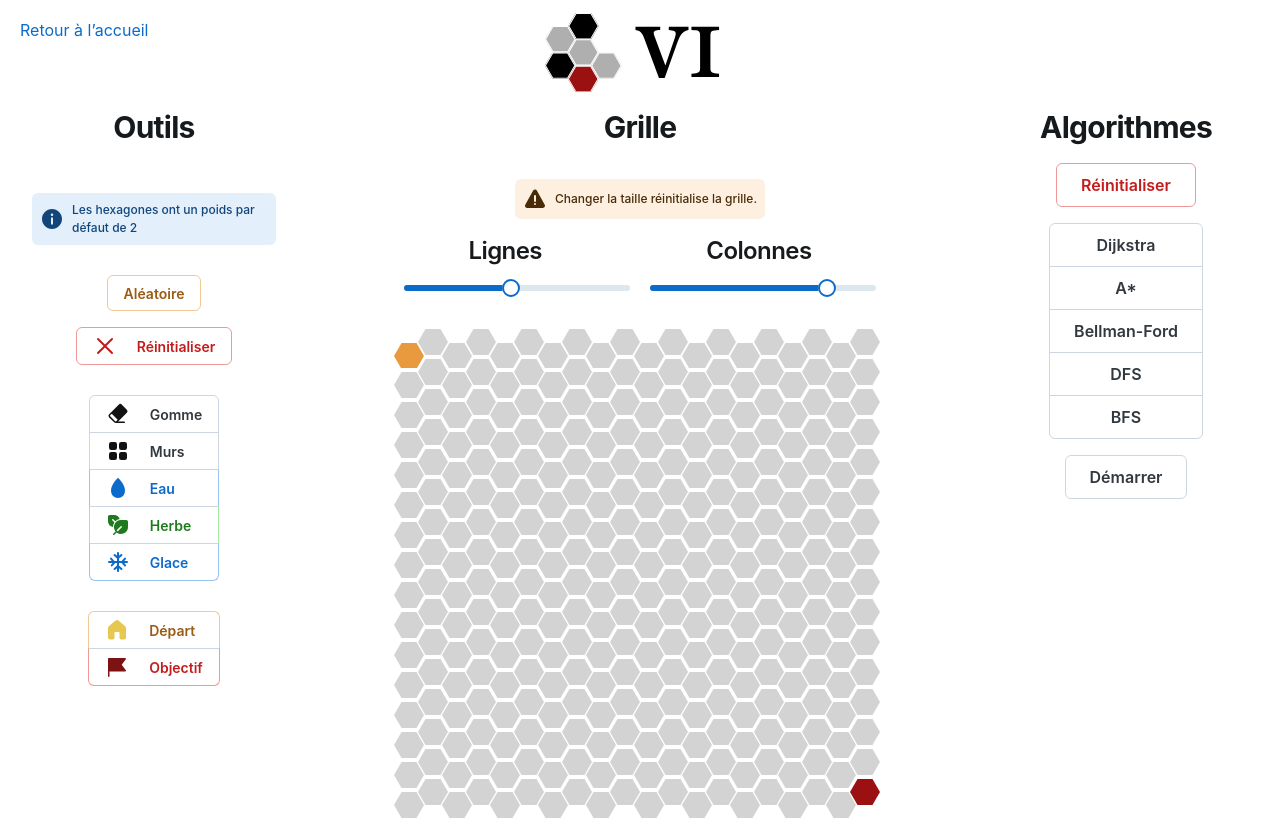
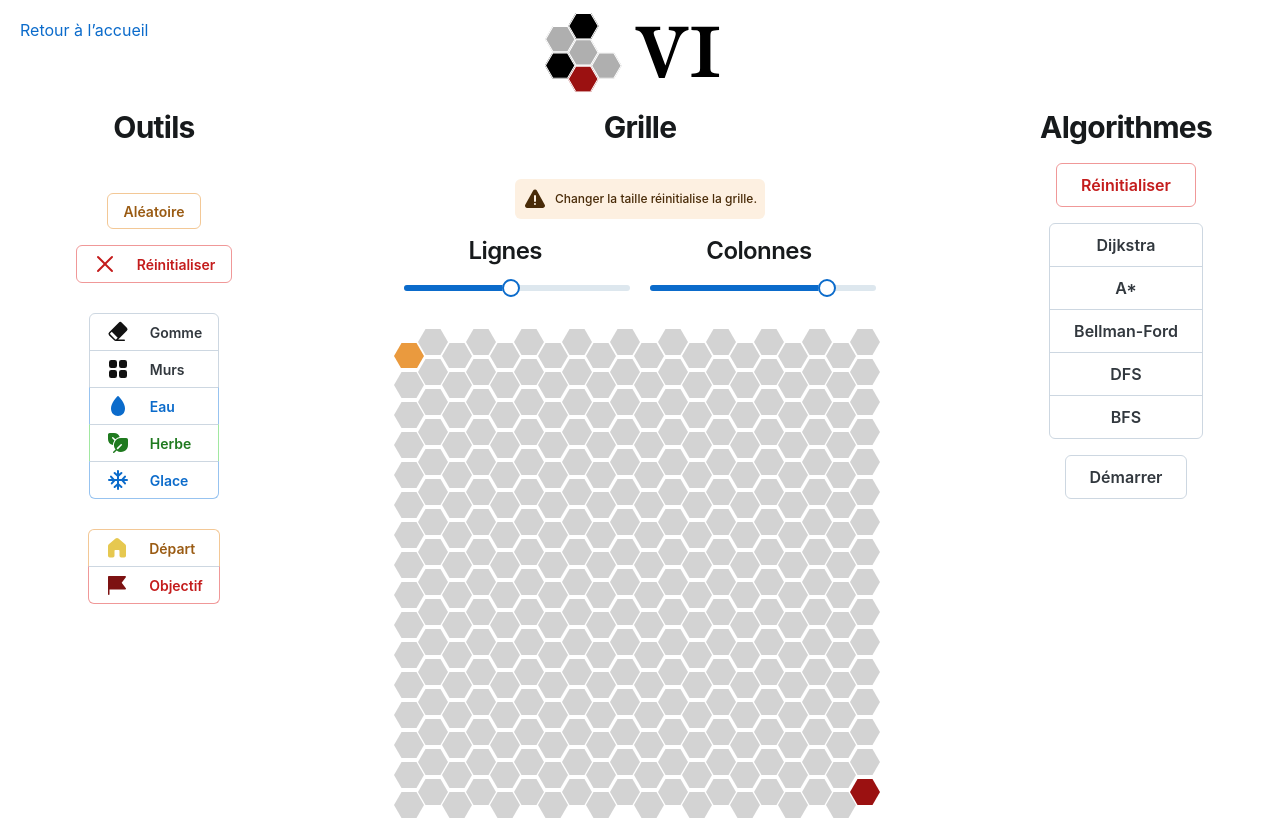
Before and after one commit to 444chak/VI, a Next.js app in the folder front-js/: page /home in a window 1280 px wide. Shown: the top 820 px of the page. Built offline with nearby package versions, Linux system fonts and the light colour scheme.

Commit message:
:art: Supprimer l'alerte sur la valeur par défaut des hexagones pour simplifier l'interface utilisateur

```diff
--- a/front-js/src/app/dict.ts
+++ b/front-js/src/app/dict.ts
@@ -89,7 +89,6 @@ export const TOOLTIPS = {
 
 // Alerts
 export const ALERTS = {
-  HEXA_DEFAULT_VALUE: "Les hexagones ont un poids par défaut de 2",
   CHANGE_SIZE_ALERT: "Changer la taille réinitialise la grille.",
 };
 
--- a/front-js/src/app/home/page.tsx
+++ b/front-js/src/app/home/page.tsx
@@ -428,21 +428,6 @@ export default function Home() {
               <Typography level="h2" sx={{ mb: 2 }}>
                 Outils
               </Typography>
-            </Box>
-            <Box
-              display="flex"
-              flexDirection={"column"}
-              alignItems={"center"}
-              paddingLeft={"2rem"}
-              paddingRight={"2rem"}
-            >
-              <Alert
-                color="primary"
-                startDecorator={<InfoIcon color="currentColor" />}
-                size="sm"
-              >
-                {ALERTS.HEXA_DEFAULT_VALUE}
-              </Alert>
             </Box>
             <Box display="flex" flexDirection={"column"} alignItems={"center"}>
               <Tooltip
```
